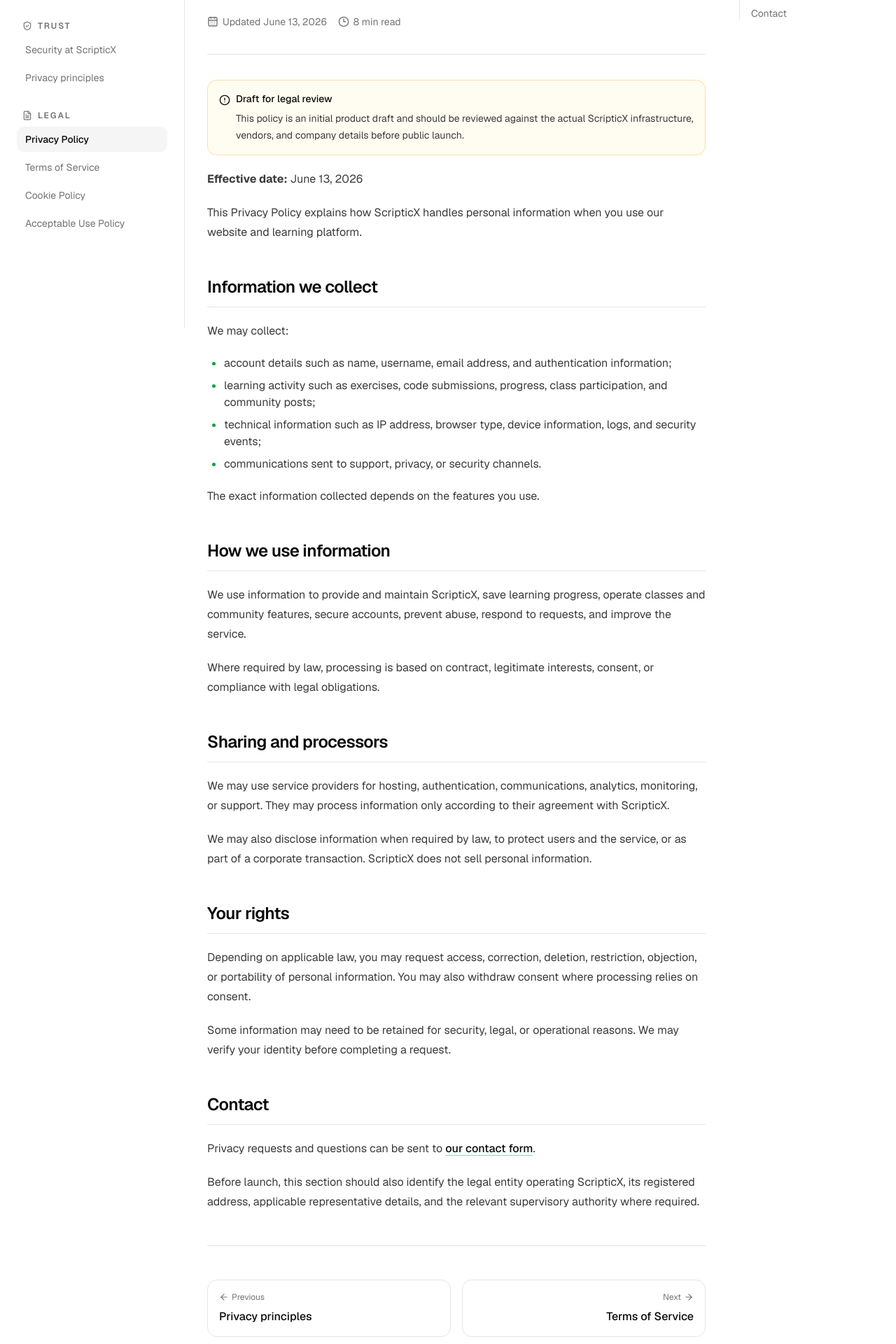
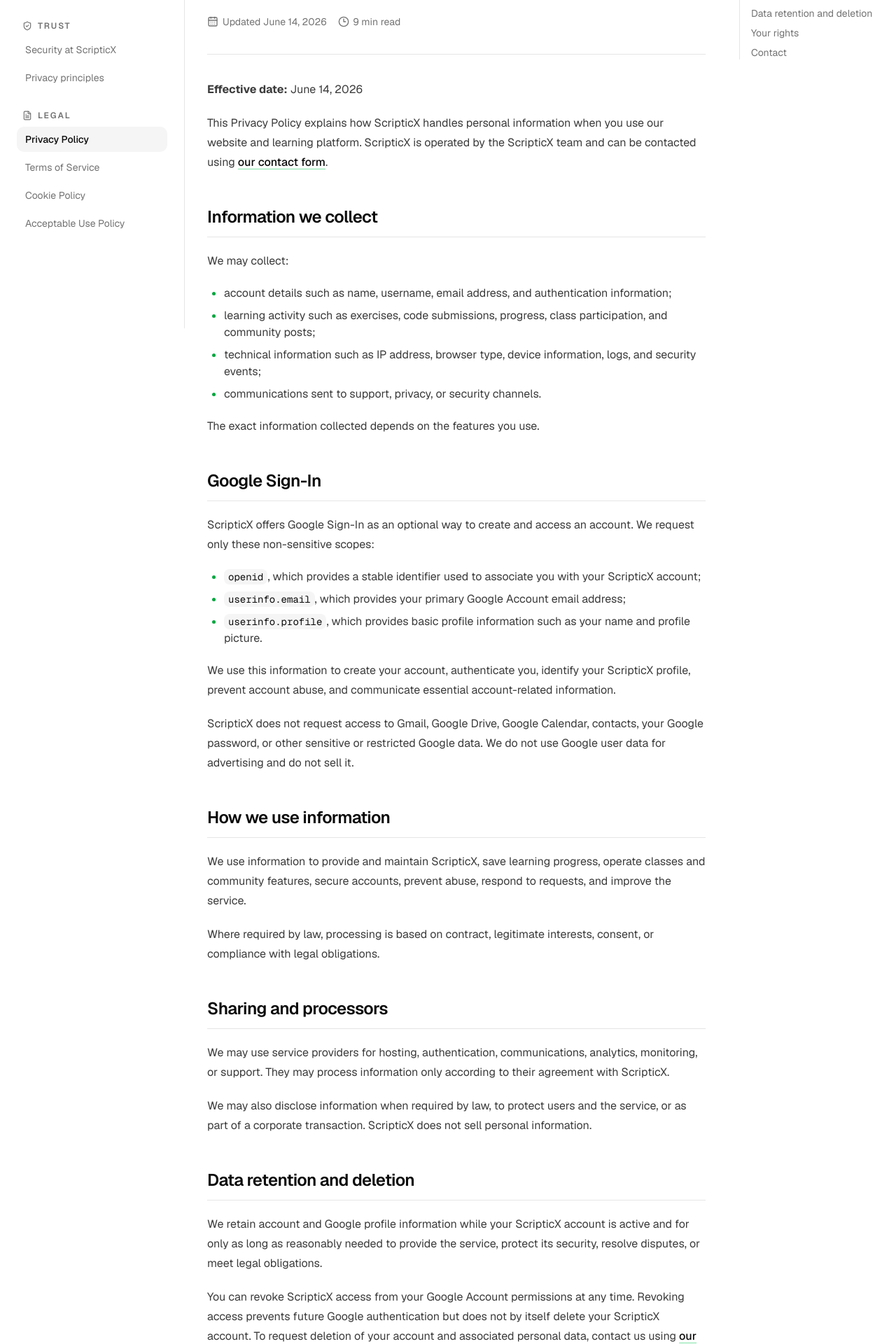
Before and after one commit to Sank34/scripticx-landing, a Next.js app: page /legal/privacy in a window 1280 px wide. Shown: the part 360-2280 px from the top of the page at 70% size. Built offline with nearby package versions, Linux system fonts and the light colour scheme; no server answers.

Commit message:
update to the privacy section

```diff
--- a/app/page.tsx
+++ b/app/page.tsx
@@ -9,6 +9,7 @@
 import Showcasing from "@/components/Showcasing";
 import ShowcaseTabs from "@/components/ShowcaseTabs";
 import MiniScriptSection from "@/components/MiniScriptSection";
+import GoogleDataDisclosure from "@/components/GoogleDataDisclosure";
 
 export default function Page() {
   return (
@@ -21,6 +22,7 @@
       <ShowcaseTabs />
       <MiniScriptSection />
       <HowItWorks />
+      <GoogleDataDisclosure />
       <Testimonials />
       {/* <Showcase /> */}
       <CTA />
--- /dev/null
+++ b/components/GoogleDataDisclosure.tsx
@@ -0,0 +1,75 @@
+import Link from "next/link";
+import { Check, ShieldCheck, Trash2, UserRound } from "lucide-react";
+import { useTranslations } from "next-intl";
+
+import { Card, CardContent } from "@/components/ui/card";
+
+export default function GoogleDataDisclosure() {
+  const t = useTranslations("GoogleDataDisclosure");
+  const items = [
+    {
+      icon: UserRound,
+      title: t("items.data.title"),
+      description: t("items.data.description"),
+    },
+    {
+      icon: ShieldCheck,
+      title: t("items.purpose.title"),
+      description: t("items.purpose.description"),
+    },
+    {
+      icon: Trash2,
+      title: t("items.control.title"),
+      description: t("items.control.description"),
+    },
+  ];
+
+  return (
+    <section className="px-4 py-20 sm:px-6 sm:py-32">
+      <div className="mx-auto max-w-6xl overflow-hidden rounded-3xl border bg-gradient-to-br from-green-50 via-background to-background p-6 sm:p-10">
+        <div className="grid gap-10 lg:grid-cols-[0.85fr_1.4fr] lg:items-start">
+          <div>
+            <div className="mb-5 flex size-12 items-center justify-center rounded-xl border bg-white text-xl font-semibold shadow-sm">
+              G
+            </div>
+            <p className="text-sm font-medium text-green-700">{t("eyebrow")}</p>
+            <h2 className="mt-3 text-3xl font-semibold tracking-tight sm:text-4xl">
+              {t("title")}
+            </h2>
+            <p className="mt-4 leading-7 text-muted-foreground">
+              {t("description")}
+            </p>
+            <div className="mt-5 flex items-start gap-2 text-sm text-muted-foreground">
+              <Check className="mt-0.5 size-4 shrink-0 text-green-600" />
+              <span>{t("noAccess")}</span>
+            </div>
+            <Link
+              href="/legal/privacy#google-sign-in"
+              className="mt-6 inline-flex text-sm font-medium underline underline-offset-4"
+            >
+              {t("privacyLink")}
+            </Link>
+          </div>
+
+          <div className="grid gap-4">
+            {items.map(({ icon: Icon, title, description }) => (
+              <Card key={title} className="bg-white/80 shadow-none">
+                <CardContent className="flex gap-4 p-5">
+                  <div className="flex size-10 shrink-0 items-center justify-center rounded-lg border bg-background">
+                    <Icon className="size-5" />
+                  </div>
+                  <div>
+                    <h3 className="font-medium">{title}</h3>
+                    <p className="mt-1 text-sm leading-6 text-muted-foreground">
+                      {description}
+                    </p>
+                  </div>
+                </CardContent>
+              </Card>
+            ))}
+          </div>
+        </div>
+      </div>
+    </section>
+  );
+}
--- a/content/legal/privacy.mdx
+++ b/content/legal/privacy.mdx
@@ -1,13 +1,9 @@
-<Callout type="warning" title="Draft for legal review">
-  This policy is an initial product draft and should be reviewed against the
-  actual ScripticX infrastructure, vendors, and company details before public
-  launch.
-</Callout>
-
-**Effective date:** June 13, 2026
+**Effective date:** June 14, 2026
 
 This Privacy Policy explains how ScripticX handles personal information when
-you use our website and learning platform.
+you use our website and learning platform. ScripticX is operated by the
+ScripticX team and can be contacted using
+[our contact form](https://platform.scripticx.org/contact).
 
 ## Information we collect
 
@@ -22,6 +18,25 @@
 - communications sent to support, privacy, or security channels.
 
 The exact information collected depends on the features you use.
+
+## Google Sign-In
+
+ScripticX offers Google Sign-In as an optional way to create and access an
+account. We request only these non-sensitive scopes:
+
+- `openid`, which provides a stable identifier used to associate you with your
+  ScripticX account;
+- `userinfo.email`, which provides your primary Google Account email address;
+- `userinfo.profile`, which provides basic profile information such as your
+  name and profile picture.
+
+We use this information to create your account, authenticate you, identify your
+ScripticX profile, prevent account abuse, and communicate essential
+account-related information.
+
+ScripticX does not request access to Gmail, Google Drive, Google Calendar,
+contacts, your Google password, or other sensitive or restricted Google data.
+We do not use Google user data for advertising and do not sell it.
 
 ## How we use information
 
@@ -42,6 +57,18 @@
 service, or as part of a corporate transaction. ScripticX does not sell personal
 information.
 
+## Data retention and deletion
+
+We retain account and Google profile information while your ScripticX account
+is active and for only as long as reasonably needed to provide the service,
+protect its security, resolve disputes, or meet legal obligations.
+
+You can revoke ScripticX access from your Google Account permissions at any
+time. Revoking access prevents future Google authentication but does not by
+itself delete your ScripticX account. To request deletion of your account and
+associated personal data, contact us using
+[our contact form](https://platform.scripticx.org/contact).
+
 ## Your rights
 
 Depending on applicable law, you may request access, correction, deletion,
@@ -53,9 +80,5 @@
 
 ## Contact
 
-Privacy requests and questions can be sent to
+Privacy requests and questions can be sent through
 [our contact form](https://platform.scripticx.org/contact).
-
-Before launch, this section should also identify the legal entity operating
-ScripticX, its registered address, applicable representative details, and the
-relevant supervisory authority where required.
--- a/content/ro/legal/privacy.mdx
+++ b/content/ro/legal/privacy.mdx
@@ -1,36 +1,77 @@
-<Callout type="warning" title="Draft pentru verificare juridică">
-  Această politică trebuie verificată în raport cu infrastructura, furnizorii
-  și datele reale ale entității ScripticX înainte de publicare.
-</Callout>
+**Data intrării în vigoare:** 14 iunie 2026
 
-**Data intrării în vigoare:** 13 iunie 2026
-
-Această politică explică modul în care ScripticX gestionează datele personale.
+Această politică explică modul în care ScripticX gestionează datele personale
+atunci când folosești website-ul și platforma educațională. ScripticX este
+operat de echipa ScripticX, care poate fi contactată la
+[privacy@scripticx.org](mailto:privacy@scripticx.org).
 
 <h2 id="informatii-colectate">Informații colectate</h2>
 
-Putem colecta date de cont, activitatea de învățare, informații tehnice și
-mesajele trimise către suport, securitate sau confidențialitate.
+Putem colecta:
+
+- date de cont precum numele, username-ul, adresa de email și informațiile de
+  autentificare;
+- activitatea de învățare, inclusiv exerciții, cod trimis, progres, participarea
+  la clase și postările din comunitate;
+- informații tehnice precum adresa IP, browserul, dispozitivul, logurile și
+  evenimentele de securitate;
+- mesajele trimise către suport, securitate sau confidențialitate.
+
+Datele exacte depind de funcționalitățile pe care le folosești.
+
+<h2 id="autentificare-google">Autentificare Google</h2>
+
+ScripticX oferă autentificarea Google ca metodă opțională de creare și accesare
+a contului. Solicităm doar următoarele scope-uri nesensibile:
+
+- `openid`, care furnizează un identificator stabil pentru asocierea cu contul
+  ScripticX;
+- `userinfo.email`, care furnizează adresa principală de email a contului
+  Google;
+- `userinfo.profile`, care furnizează informații de bază precum numele și
+  fotografia de profil.
+
+Folosim aceste date pentru crearea contului, autentificare, identificarea
+profilului ScripticX, prevenirea abuzurilor și comunicările esențiale despre
+cont.
+
+ScripticX nu solicită acces la Gmail, Google Drive, Google Calendar, contacte,
+parola Google sau alte date Google sensibile ori restricționate. Nu folosim
+datele Google pentru publicitate și nu le vindem.
 
 <h2 id="cum-folosim-informatiile">Cum folosim informațiile</h2>
 
 Folosim datele pentru a furniza platforma, salva progresul, opera clasele și
-comunitatea, proteja conturile, preveni abuzurile și răspunde solicitărilor.
+comunitatea, proteja conturile, preveni abuzurile, răspunde solicitărilor și
+îmbunătăți serviciul.
 
 <h2 id="partajare-si-furnizori">Partajare și furnizori</h2>
 
 Putem folosi furnizori pentru hosting, autentificare, comunicare, monitorizare
-sau suport. ScripticX nu vinde date personale.
+sau suport. Aceștia pot prelucra datele numai conform acordurilor încheiate cu
+ScripticX. Putem divulga informații când legea o cere sau pentru protejarea
+utilizatorilor și serviciului. ScripticX nu vinde date personale.
+
+<h2 id="pastrare-si-stergere">Păstrarea și ștergerea datelor</h2>
+
+Păstrăm informațiile de cont și profil Google cât timp contul ScripticX este
+activ și doar atât cât este rezonabil necesar pentru furnizarea și securizarea
+serviciului, soluționarea disputelor sau îndeplinirea obligațiilor legale.
+
+Poți revoca oricând accesul ScripticX din permisiunile Contului Google. Revocarea
+oprește autentificările Google viitoare, dar nu șterge automat contul ScripticX.
+Pentru ștergerea contului și a datelor personale asociate, scrie la
+[privacy@scripticx.org](mailto:privacy@scripticx.org) sau folosește
+[formularul de contact](https://platform.scripticx.org/contact).
 
 <h2 id="drepturile-tale">Drepturile tale</h2>
 
 În funcție de lege, poți solicita acces, corectare, ștergere, restricționare,
-opoziție sau portabilitate. Este posibil să fie necesară verificarea identității.
+opoziție sau portabilitate. Poți retrage consimțământul când prelucrarea se
+bazează pe acesta. Este posibil să fie necesară verificarea identității.
 
 <h2 id="contact">Contact</h2>
 
 Trimite întrebările și cererile la
-[privacy@scripticx.org](mailto:privacy@scripticx.org).
-
-Înainte de lansare trebuie adăugate entitatea juridică, adresa și autoritatea de
-supraveghere relevantă.
+[privacy@scripticx.org](mailto:privacy@scripticx.org) sau prin
+[formularul de contact](https://platform.scripticx.org/contact).
--- a/lib/knowledge-data.ts
+++ b/lib/knowledge-data.ts
@@ -206,12 +206,14 @@
       title: "Privacy Policy",
       description: "How ScripticX collects, uses, and protects personal data.",
       sectionLabel: sectionLabels.en.Legal,
-      updated: "June 13, 2026",
-      readingTime: "8 min read",
+      updated: "June 14, 2026",
+      readingTime: "9 min read",
       headings: [
         { id: "information-we-collect", title: "Information we collect" },
+        { id: "google-sign-in", title: "Google Sign-In" },
         { id: "how-we-use-information", title: "How we use information" },
         { id: "sharing-and-processors", title: "Sharing and processors" },
+        { id: "data-retention-and-deletion", title: "Data retention and deletion" },
         { id: "your-rights", title: "Your rights" },
         { id: "contact", title: "Contact" },
       ],
@@ -220,12 +222,14 @@
       title: "Politica de confidențialitate",
       description: "Cum colectează, folosește și protejează ScripticX datele personale.",
       sectionLabel: sectionLabels.ro.Legal,
-      updated: "13 iunie 2026",
-      readingTime: "8 min de citit",
+      updated: "14 iunie 2026",
+      readingTime: "9 min de citit",
       headings: [
         { id: "informatii-colectate", title: "Informații colectate" },
+        { id: "autentificare-google", title: "Autentificare Google" },
         { id: "cum-folosim-informatiile", title: "Cum folosim informațiile" },
         { id: "partajare-si-furnizori", title: "Partajare și furnizori" },
+        { id: "pastrare-si-stergere", title: "Păstrarea și ștergerea datelor" },
         { id: "drepturile-tale", title: "Drepturile tale" },
         { id: "contact", title: "Contact" },
       ],
--- a/messages/en.json
+++ b/messages/en.json
@@ -45,7 +45,7 @@
     "description": "Solve problems, share solutions, and improve faster.",
     "primaryCta": "Get Started",
     "secondaryCta": "View Examples",
-    "trust": "Trusted by developers learning faster worldwide"
+    "trust": "Google Sign-In only requests your basic profile and email"
   },
   "CodeSection": {
     "title": "Write code. See results instantly.",
@@ -159,7 +159,28 @@
       }
     }
   },
-   "Testimonials": {
+  "GoogleDataDisclosure": {
+    "eyebrow": "Clear and limited access",
+    "title": "Google Sign-In and your data",
+    "description": "You can use Google to create or access your ScripticX account. We request only the standard OpenID, email, and profile permissions needed for authentication.",
+    "noAccess": "ScripticX does not request access to Gmail, Google Drive, Calendar, contacts, or your Google password.",
+    "privacyLink": "Read the full Privacy Policy",
+    "items": {
+      "data": {
+        "title": "Data we receive",
+        "description": "Your Google account identifier, primary email address, and basic profile information such as your name and profile picture."
+      },
+      "purpose": {
+        "title": "Why we use it",
+        "description": "To create your account, sign you in securely, identify your ScripticX profile, and communicate essential account information."
+      },
+      "control": {
+        "title": "Your control",
+        "description": "You can revoke Google access at any time and request deletion of your ScripticX account and associated personal data."
+      }
+    }
+  },
+  "Testimonials": {
     "title": "Loved by learners",
     "description": "See how ScripticX is helping people learn programming faster"
   },
--- a/messages/ro.json
+++ b/messages/ro.json
@@ -45,7 +45,7 @@
     "description": "Rezolvă probleme, împărtășește soluții și progresează mai rapid.",
     "primaryCta": "Începe acum",
     "secondaryCta": "Vezi exemple",
-    "trust": "De încredere pentru dezvoltatori din întreaga lume"
+    "trust": "Autentificarea Google solicită doar profilul de bază și adresa de email"
   },
   "CodeSection": {
     "title": "Scrie cod. Vezi rezultatele instant.",
@@ -159,7 +159,28 @@
       }
     }
   },
-   "Testimonials": {
+  "GoogleDataDisclosure": {
+    "eyebrow": "Acces clar și limitat",
+    "title": "Autentificarea Google și datele tale",
+    "description": "Poți folosi Google pentru a crea sau accesa contul ScripticX. Solicităm doar permisiunile standard OpenID, email și profil necesare autentificării.",
+    "noAccess": "ScripticX nu solicită acces la Gmail, Google Drive, Calendar, contacte sau parola contului tău Google.",
+    "privacyLink": "Citește Politica de confidențialitate",
+    "items": {
+      "data": {
+        "title": "Datele pe care le primim",
+        "description": "Identificatorul contului Google, adresa principală de email și informațiile de bază ale profilului, precum numele și fotografia."
+      },
+      "purpose": {
+        "title": "De ce le folosim",
+        "description": "Pentru a crea contul, a te autentifica în siguranță, a identifica profilul ScripticX și a comunica informații esențiale despre cont."
+      },
+      "control": {
+        "title": "Controlul îți aparține",
+        "description": "Poți revoca accesul Google oricând și poți solicita ștergerea contului ScripticX și a datelor personale asociate."
+      }
+    }
+  },
+  "Testimonials": {
     "title": "Apreciat de cursanți",
     "description": "Vezi cum ScripticX ajută oamenii să învețe programare mai rapid"
   },
```
